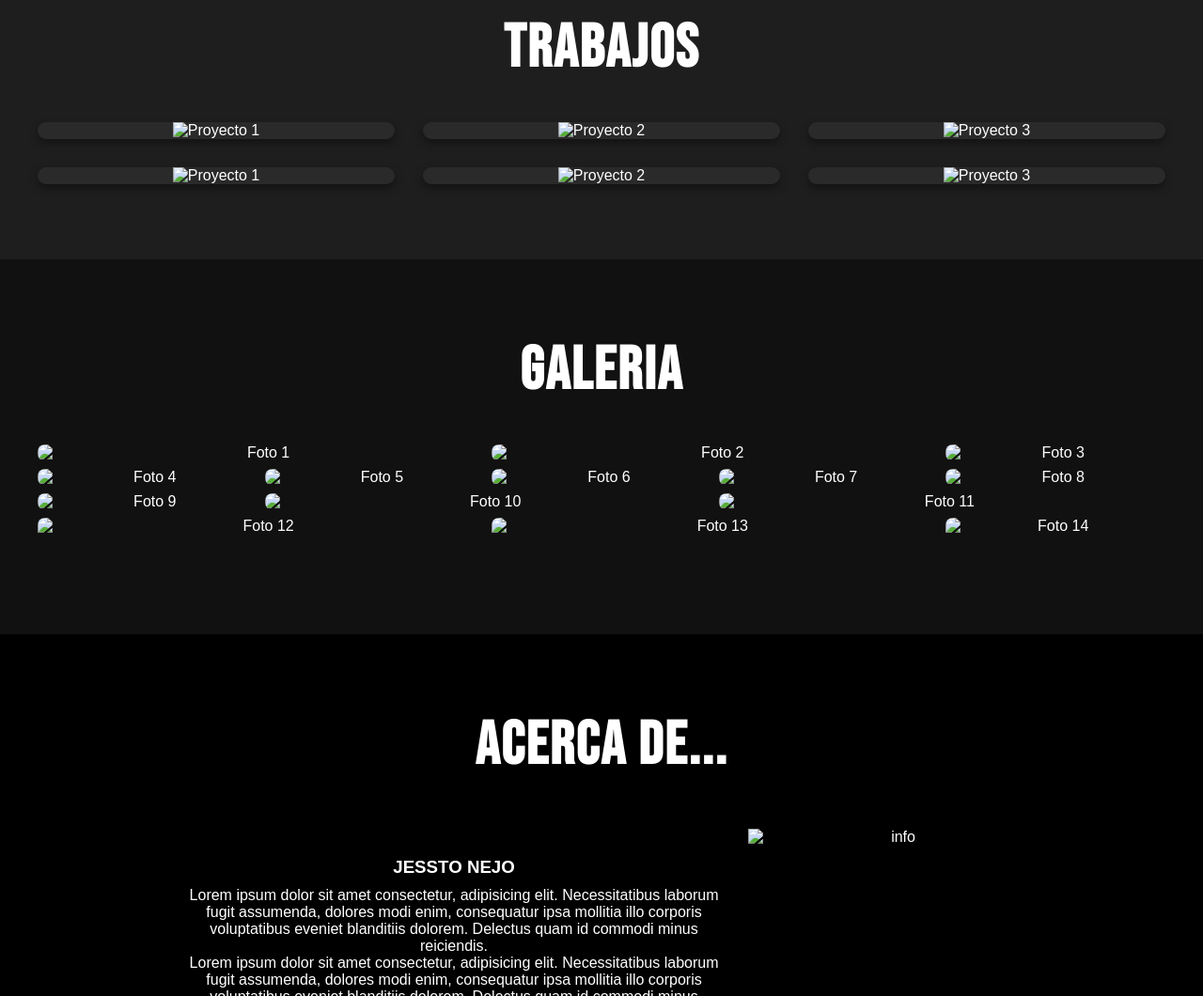
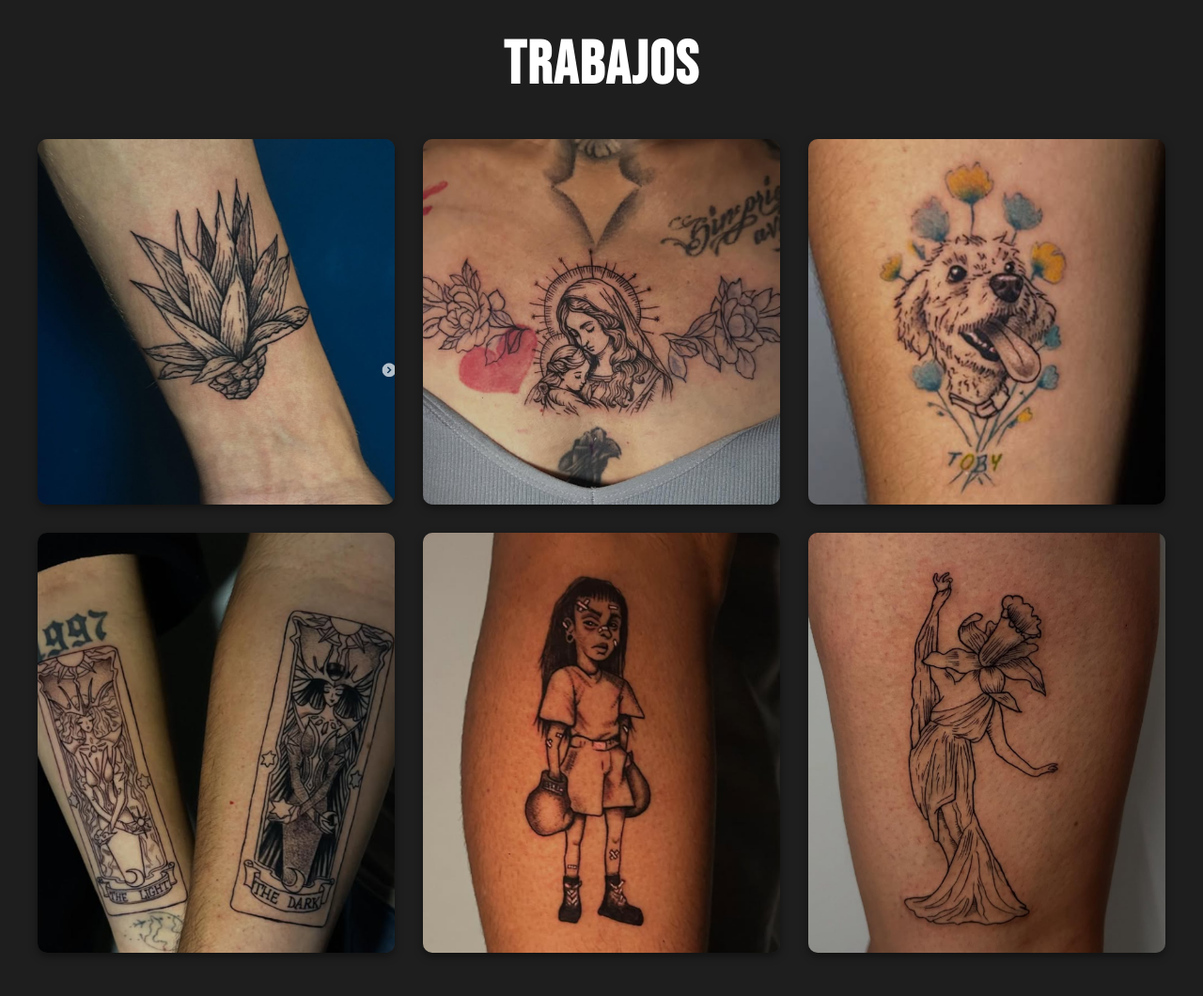
Before and after one commit to DanielVazquez1805/JESSTONEJOSITE, a plain HTML site: page index.html in a window 1280 px wide. Shown: the part 1740-2800 px from the top of the page at 94% size. Drawn offline with Linux system fonts and the light colour scheme; the site is published under a folder, as on GitHub Pages, so addresses that start at the root find nothing.

Commit message:
Update index.html

```diff
--- a/index.html
+++ b/index.html
@@ -28,7 +28,7 @@
 
     <section class="hero-slider" id="home">
         <div class="slides">
-            <div class="slide active" style="background-image: url('/assets/principal.PNG');">
+            <div class="slide active" style="background-image: url('assets/principal.PNG');">
             <div class="overlay"></div>
             <div class="content">
                 <h1 class="bebas-neue-regular" style="font-size: 10em;">JESSTO NEJO</h1>
@@ -65,14 +65,14 @@
         <h2 class="bebas-neue-regular" style="font-size: 4em;">SERVICIOS</h2>
         <div class="servicios-container">
             <div class="servicios-card">
-                <img src="/assets/tattoImg.png" alt="tatto" class="img-card">
+                <img src="assets/tattoImg.png" alt="tatto" class="img-card">
                 <div class="info-card">
                     <h2>Tattoo</h2>
                     <p>Lorem ipsum dolor sit amet consectetur, adipisicing elit. Necessitatibus laborum fugit assumenda, dolores modi enim, consequatur ipsa mollitia illo corporis voluptatibus eveniet blanditiis dolorem. Delectus quam id commodi minus reiciendis.</p>
                 </div>
             </div>
             <div class="servicios-card">
-                <img src="/assets/paintImg" alt="art" class="img-card">
+                <img src="assets/paintImg" alt="art" class="img-card">
                 <div class="info-card">
                     <h2>Art</h2>
                     <p>Lorem ipsum dolor, sit amet consectetur adipisicing elit. Voluptatum, vel rem nostrum dolorem laboriosam error velit reiciendis ab esse laudantium, natus dolorum incidunt eveniet commodi perferendis facilis amet similique doloribus.</p>
@@ -87,27 +87,27 @@
 
         <div class="cards-container">
             <div class="card">
-                <img src="/assets/tattoo/t1.PNG" alt="Proyecto 1">
+                <img src="assets/tattoo/t1.PNG" alt="Proyecto 1">
             </div>
 
             <div class="card">
-                <img src="/assets/tattoo/t2.PNG" alt="Proyecto 2">
+                <img src="assets/tattoo/t2.PNG" alt="Proyecto 2">
             </div>
 
             <div class="card">
-                <img src="/assets/tattoo/t3.PNG" alt="Proyecto 3">
+                <img src="assets/tattoo/t3.PNG" alt="Proyecto 3">
             </div>
 
             <div class="card">
-                <img src="/assets/tattoo/t4.PNG" alt="Proyecto 1">
+                <img src="assets/tattoo/t4.PNG" alt="Proyecto 1">
             </div>
 
             <div class="card">
-                <img src="/assets/tattoo/t5.PNG" alt="Proyecto 2">
+                <img src="assets/tattoo/t5.PNG" alt="Proyecto 2">
             </div>
 
             <div class="card">
-                <img src="/assets/tattoo/t6.PNG" alt="Proyecto 3">
+                <img src="assets/tattoo/t6.PNG" alt="Proyecto 3">
             </div>
 
         </div>
@@ -116,20 +116,20 @@
     <section class="galeria" id="gal">
         <h2 class="bebas-neue-regular" style="font-size: 4em;">Galeria</h2>
         <div class="photo-grid">
-            <div class="cardphoto card1"><img src="/assets/galeria/g1.PNG" alt="Foto 1"></div>
-            <div class="cardphoto card2"><img src="/assets/galeria/g2.PNG" alt="Foto 2"></div>
-            <div class="cardphoto card3"><img src="/assets/galeria/g3.PNG" alt="Foto 3"></div>
-            <div class="cardphoto card4"><img src="/assets/galeria/g4.PNG" alt="Foto 4"></div>
-            <div class="cardphoto card5"><img src="/assets/galeria/g5.PNG" alt="Foto 5"></div>
-            <div class="cardphoto card6"><img src="/assets/galeria/g6.PNG" alt="Foto 6"></div>
-            <div class="cardphoto card7"><img src="/assets/galeria/g7.PNG" alt="Foto 7"></div>
-            <div class="cardphoto card8"><img src="/assets/galeria/g8.PNG" alt="Foto 8"></div>
-            <div class="cardphoto card9"><img src="/assets/galeria/g9.PNG" alt="Foto 9"></div>
-            <div class="cardphoto card10"><img src="/assets/galeria/g10.PNG" alt="Foto 10"></div>
-            <div class="cardphoto card11"><img src="/assets/galeria/g11.PNG" alt="Foto 11"></div>
-            <div class="cardphoto card12"><img src="/assets/galeria/g12.PNG" alt="Foto 12"></div>
-            <div class="cardphoto card13"><img src="/assets/galeria/g13.PNG" alt="Foto 13"></div>
-            <div class="cardphoto card14"><img src="/assets/galeria/g14.PNG" alt="Foto 14"></div>
+            <div class="cardphoto card1"><img src="assets/galeria/g1.PNG" alt="Foto 1"></div>
+            <div class="cardphoto card2"><img src="assets/galeria/g2.PNG" alt="Foto 2"></div>
+            <div class="cardphoto card3"><img src="assets/galeria/g3.PNG" alt="Foto 3"></div>
+            <div class="cardphoto card4"><img src="assets/galeria/g4.PNG" alt="Foto 4"></div>
+            <div class="cardphoto card5"><img src="assets/galeria/g5.PNG" alt="Foto 5"></div>
+            <div class="cardphoto card6"><img src="assets/galeria/g6.PNG" alt="Foto 6"></div>
+            <div class="cardphoto card7"><img src="assets/galeria/g7.PNG" alt="Foto 7"></div>
+            <div class="cardphoto card8"><img src="assets/galeria/g8.PNG" alt="Foto 8"></div>
+            <div class="cardphoto card9"><img src="assets/galeria/g9.PNG" alt="Foto 9"></div>
+            <div class="cardphoto card10"><img src="assets/galeria/g10.PNG" alt="Foto 10"></div>
+            <div class="cardphoto card11"><img src="assets/galeria/g11.PNG" alt="Foto 11"></div>
+            <div class="cardphoto card12"><img src="assets/galeria/g12.PNG" alt="Foto 12"></div>
+            <div class="cardphoto card13"><img src="assets/galeria/g13.PNG" alt="Foto 13"></div>
+            <div class="cardphoto card14"><img src="assets/galeria/g14.PNG" alt="Foto 14"></div>
         </div>
     </section>
 
@@ -143,7 +143,7 @@
                         <p>Lorem ipsum dolor sit amet consectetur, adipisicing elit. Necessitatibus laborum fugit assumenda, dolores modi enim, consequatur ipsa mollitia illo corporis voluptatibus eveniet blanditiis dolorem. Delectus quam id commodi minus reiciendis.</p>
                 </div>
 
-                <img src="/assets/infoImgProfile.jpg" alt="info">
+                <img src="assets/infoImgProfile.jpg" alt="info">
             </div>
         </div>
 
```
